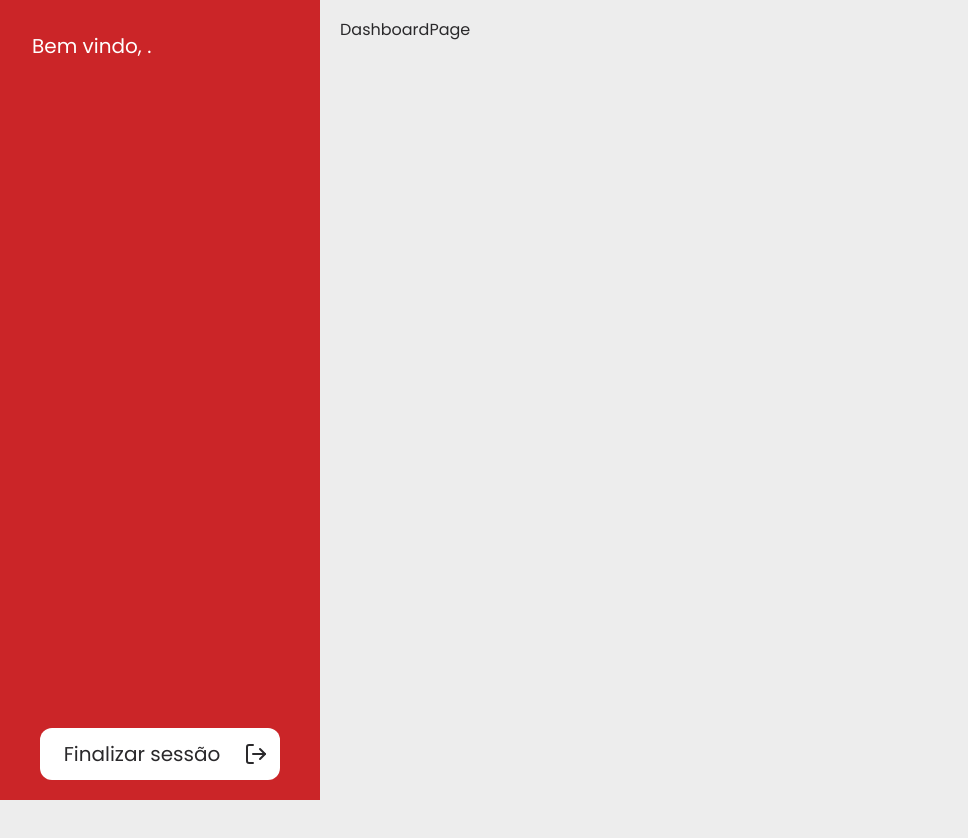
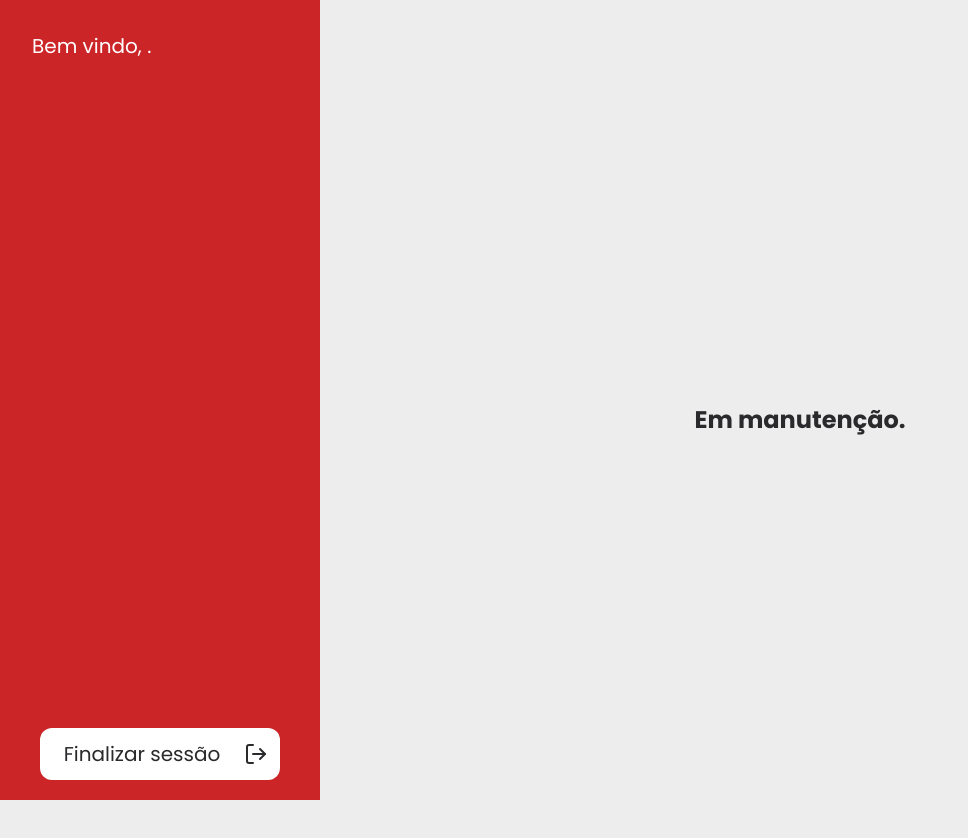
Before and after one commit to leuzaoo/map-telhas, a Next.js app: page /dashboard in a window 1280 px wide. Shown: the whole page, without its empty margins (0-968 px from the left). Before the commit the page ends 800 px from the top, so only its background shows below. Built offline with nearby package versions, Linux system fonts and the light colour scheme; no server answers.

Commit message:
Updates and created new page

```diff
--- a/app/dashboard/layout.jsx
+++ b/app/dashboard/layout.jsx
@@ -8,7 +8,7 @@ export default function DashboardPage({ children }) {
       <div className="flex">
         <AuthProvider>
           <Sidebar />
-          {children}
+          <div className="w-full h-full p-5">{children}</div>
         </AuthProvider>
       </div>
     </>
--- /dev/null
+++ b/app/dashboard/mensagens/page.jsx
@@ -0,0 +1,5 @@
+import React from "react";
+
+export default function MessagesPage() {
+  return <div>MessagesPage</div>;
+}
--- a/app/dashboard/page.jsx
+++ b/app/dashboard/page.jsx
@@ -1,5 +1,9 @@
 import React from "react";
 
 export default function DashboardPage() {
-  return <div className="p-5">DashboardPage</div>;
+  return (
+    <div className="text-2xl font-bold grid mx-auto h-screen w-full place-items-center">
+      Em manutenção.
+    </div>
+  );
 }
```
